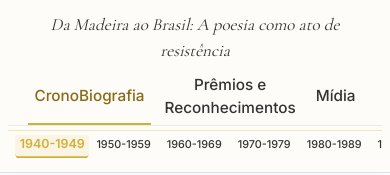
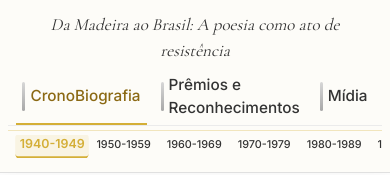
Before and after one commit to telesverasdalila-spec/dalilapoeta, a Next.js app: page / in a window 390 px wide. Shown: the part 795-970 px from the top of the page. Built offline with nearby package versions, Linux system fonts and the light colour scheme.

Commit message:
layout das tabs IMPROVEMENT

```diff
--- a/src/app/globals.css
+++ b/src/app/globals.css
@@ -145,6 +145,12 @@ body {
 .tabs-principal > :last-child { margin-right: auto; }
 .tabs-principal::-webkit-scrollbar { display: none; }
 
+/* Task 113: marcador prateado + label à esquerda (mockup da autora, feito no Canva).
+   Cada tab-mãe ganha um tracinho vertical em gradiente cinza claro, como
+   separadores de livro antigo; o texto encosta nele alinhado à esquerda,
+   então nomes de 2 linhas ficam organizados entre si.
+   ⚠️ Vale para os 3 eixos de uma vez (Vida, Obra e Movimento usam .tabs-principal).
+   ⚠️ Só estética — chaves internas das tabs e conteúdo que abre por padrão não mudam. */
 .tab-btn {
   font-family: 'Inter', sans-serif;
   font-size: 0.95rem; /* Task 80: um degrau menor (era 1.05) — equilíbrio com título e sub-abas */
@@ -157,6 +163,18 @@ body {
   border-bottom: 2px solid transparent;
   transition: all 0.3s ease;
   white-space: nowrap;
+  display: inline-flex;
+  align-items: center;
+  gap: 10px;
+  text-align: left;
+}
+.tab-btn::before {
+  content: "";
+  width: 4px;
+  height: 2.35em;
+  border-radius: 2px;
+  background: linear-gradient(180deg, #d7d7d7, #a8a8a8);
+  flex-shrink: 0;
 }
 .tab-btn:hover { color: #8b4513; }
 .tab-btn.ativa {
@@ -504,7 +522,9 @@ span[data-ano].data-iluminada {
     font-size: 0.9rem !important; /* Task 80: um degrau menor no celular (era 0.95) */
     padding: 6px 10px !important;
     white-space: nowrap;
+    gap: 7px; /* Task 113: tracinho mais coladinho no celular */
   }
+  .tab-btn::before { height: 2.1em; } /* Task 113: proporcional ao bloco compacto */
 
   .ativismo-ativo .tabs-sub {
     display: flex !important;
@@ -633,7 +653,12 @@ span[data-ano].data-iluminada {
     /* fonte e largura herdadas do clamp do bloco @768 — nunca estoura */
     padding: 12px 6px !important;
   }
-  .tab-btn { font-size: 0.85rem !important; padding: 4px 6px !important; }
+  .tab-btn {
+    font-size: 0.85rem !important;
+    padding: 4px 6px !important;
+    gap: 5px; /* Task 113: respiro mínimo entre tracinho e texto */
+  }
+  .tab-btn::before { width: 3px; height: 1.9em; } /* Task 113: versão enxuta do marcador */
   .tab-sub-btn { font-size: 0.85rem !important; } /* mãe = sub no tamanho; hierarquia fica no peso e na cor */
   .estrada { padding: 15px 15px 40px 60px !important; }
   .estrada::before { left: 24px !important; }
```
Also changed, not shown: LEIA-ME.txt, REGRAS-DE-OURO.txt.
